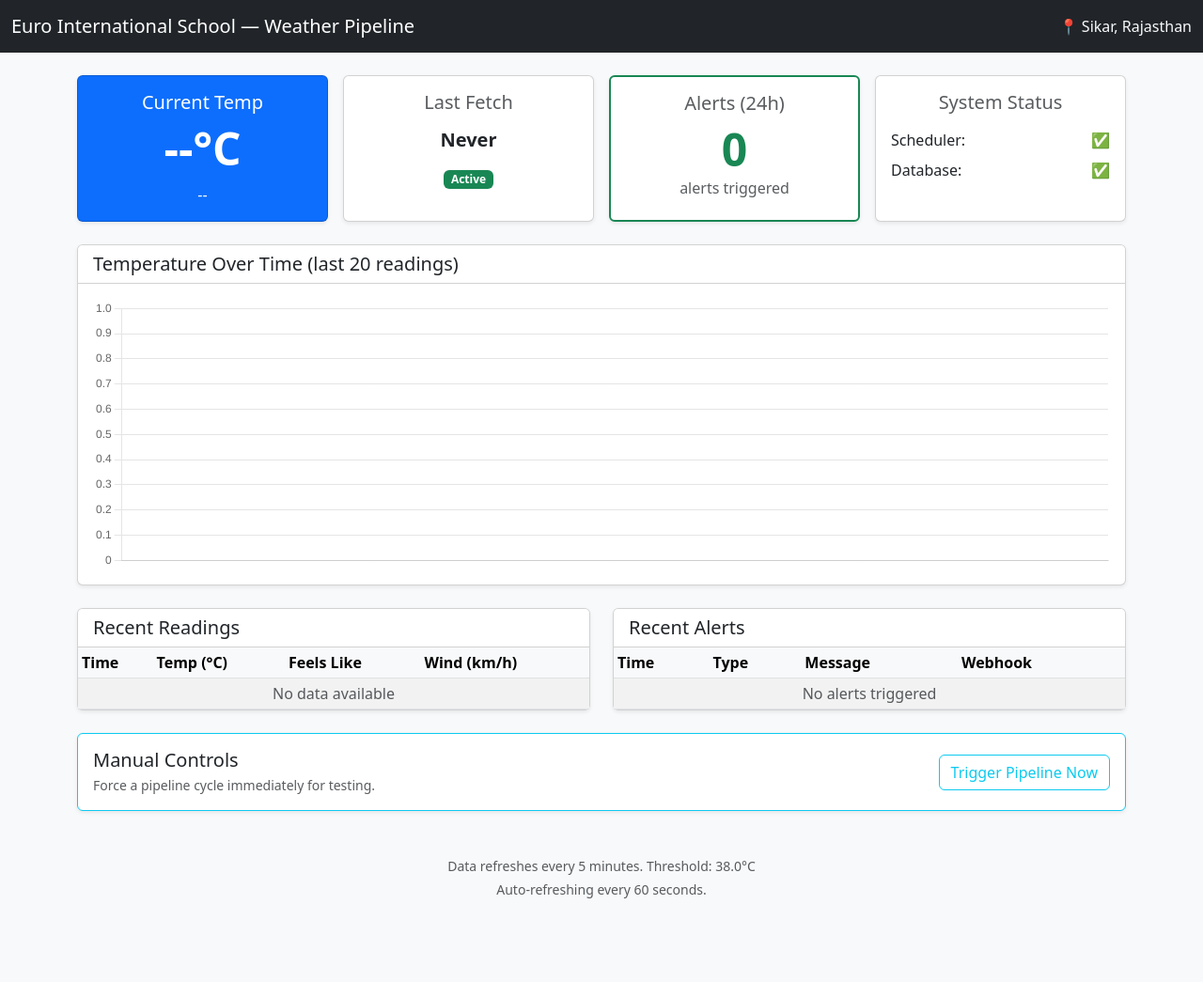
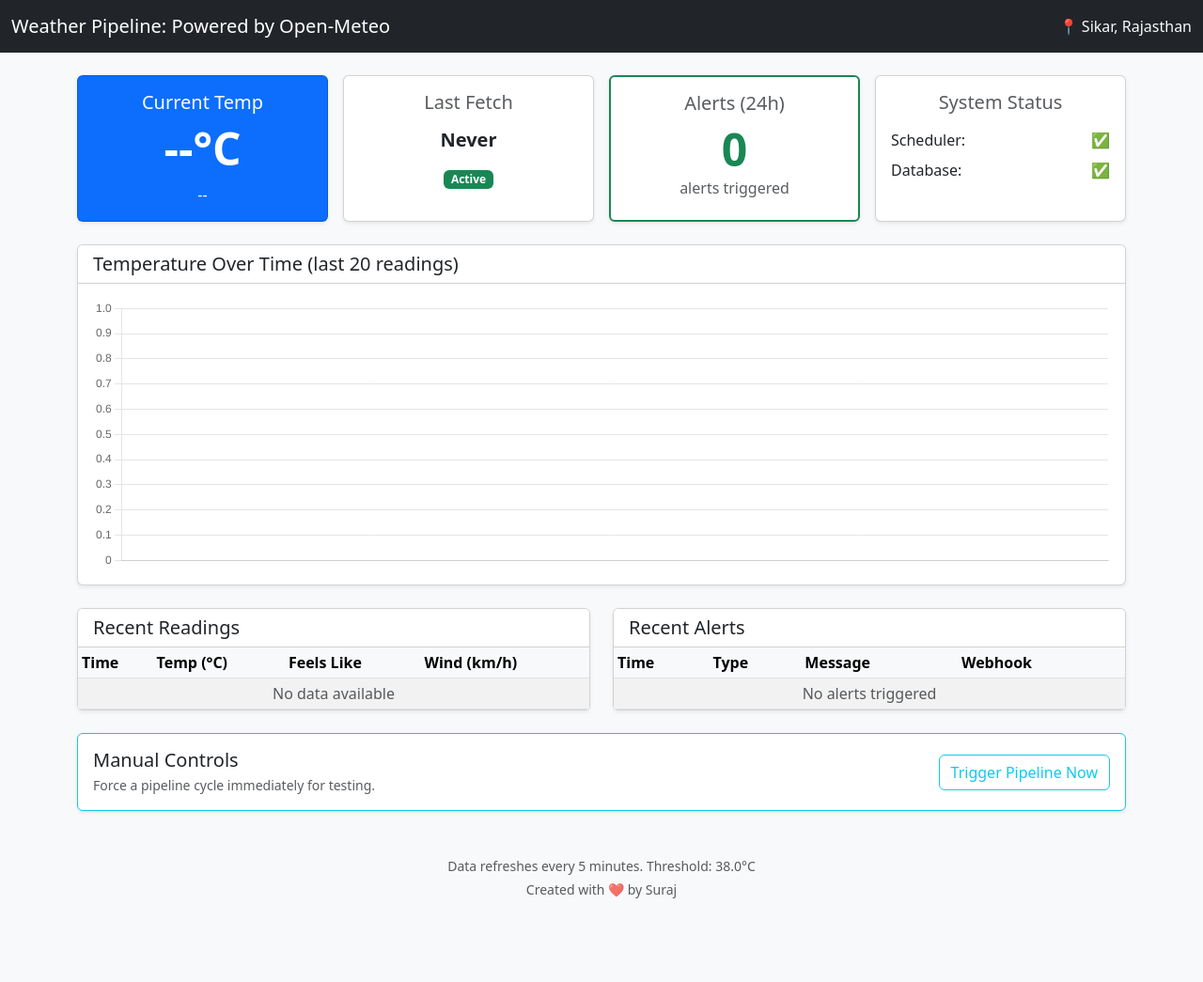
Before and after one commit to Suraj945gh/Weather-Data-Pipeline, a FastAPI app: page / in a window 1280 px wide. Shown: the whole page at 94% size. Run offline with FastAPI, Linux system fonts and the light colour scheme; data that the repository does not hold is empty.

```diff
--- a/templates/dashboard.html
+++ b/templates/dashboard.html
@@ -16,7 +16,7 @@
 <!-- Navbar -->
 <nav class="navbar navbar-dark bg-dark mb-4">
     <div class="container-fluid">
-        <span class="navbar-brand mb-0 h1">Euro International School — Weather Pipeline</span>
+        <span class="navbar-brand mb-0 h1">Weather Pipeline: Powered by Open-Meteo</span>
         <span class="navbar-text text-light">
             📍 {{ location }}
         </span>
@@ -224,7 +224,7 @@
     <!-- Footer -->
     <footer class="text-center text-muted small pb-4">
         <p class="mb-1">Data refreshes every {{ fetch_interval }} minutes. Threshold: {{ threshold }}°C</p>
-        <p>Auto-refreshing every 60 seconds.</p>
+        <p>Created with ❤️ by Suraj</p>
     </footer>
 
 </div>
```
Also changed, not shown: README.md, 4 other files.
